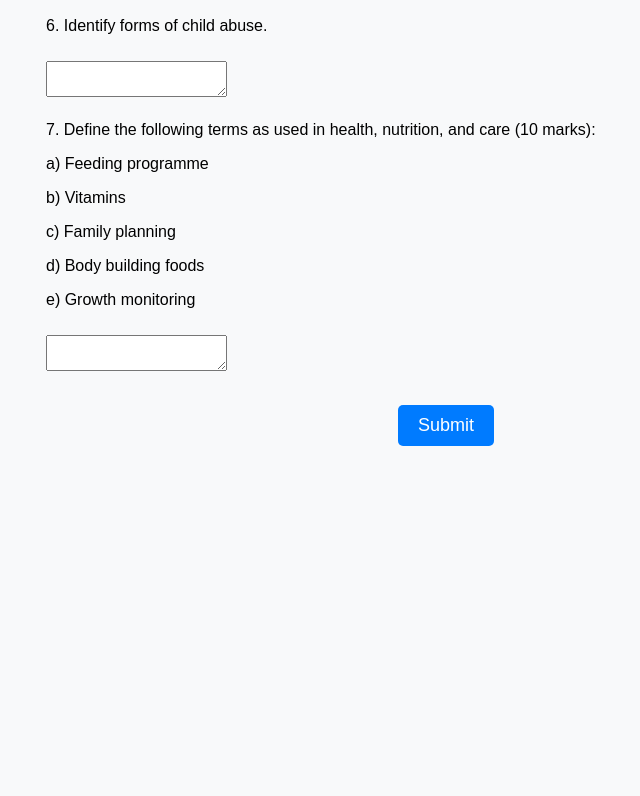
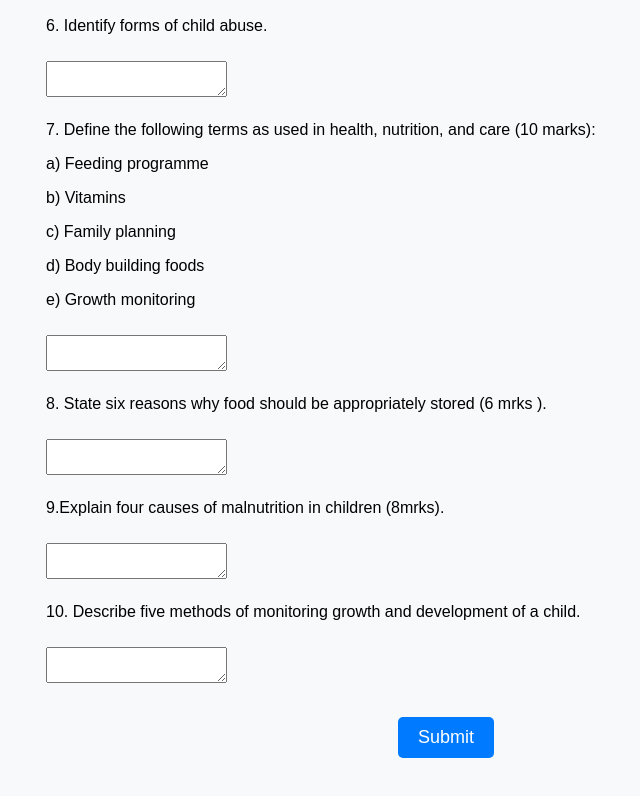
Before and after one commit to jeredeenambo/DECTE-TEST, a plain HTML site: page decte.html in a window 1280 px wide. Shown: the part 727-1523 px from the top of the page, without its empty margins (194-834 px from the left). Before the commit the page ends 1223 px from the top, so only its background shows below. Drawn offline with Linux system fonts and the light colour scheme; some packages are replaced by stand-ins of ours; a script that the page names is missing.

Commit message:
Update decte.html

```diff
--- a/decte.html
+++ b/decte.html
@@ -108,6 +108,18 @@
             <p>e) Growth monitoring</p>
             <textarea class="ckeditor" name="question7e"></textarea>
         </div>
+        <div class="question">
+            <p>8. State six reasons why food should be appropriately stored (6 mrks ).</p>
+            <textarea class="ckeditor" name="question8"></textarea>
+        </div>
+        <div class="question">
+            <p>9.Explain four causes of malnutrition in children (8mrks).</p>
+            <textarea class="ckeditor" name="question9"></textarea>
+        </div>
+        <div class="question">
+            <p>10. Describe  five methods of monitoring growth and development of a child.</p>
+            <textarea class="ckeditor" name="question10"></textarea>
+        </div>
         <button class="submit-button" onclick="submitExam()">Submit</button>
     </div>
 
@@ -120,7 +132,7 @@
         });
 
         // Timer functionality
-        let timeLeft = 20 * 60; // 20 minutes in seconds
+        let timeLeft = 40 * 60; // 20 minutes in seconds
         const timerElement = document.getElementById('timer');
 
         function updateTimer() {
```
